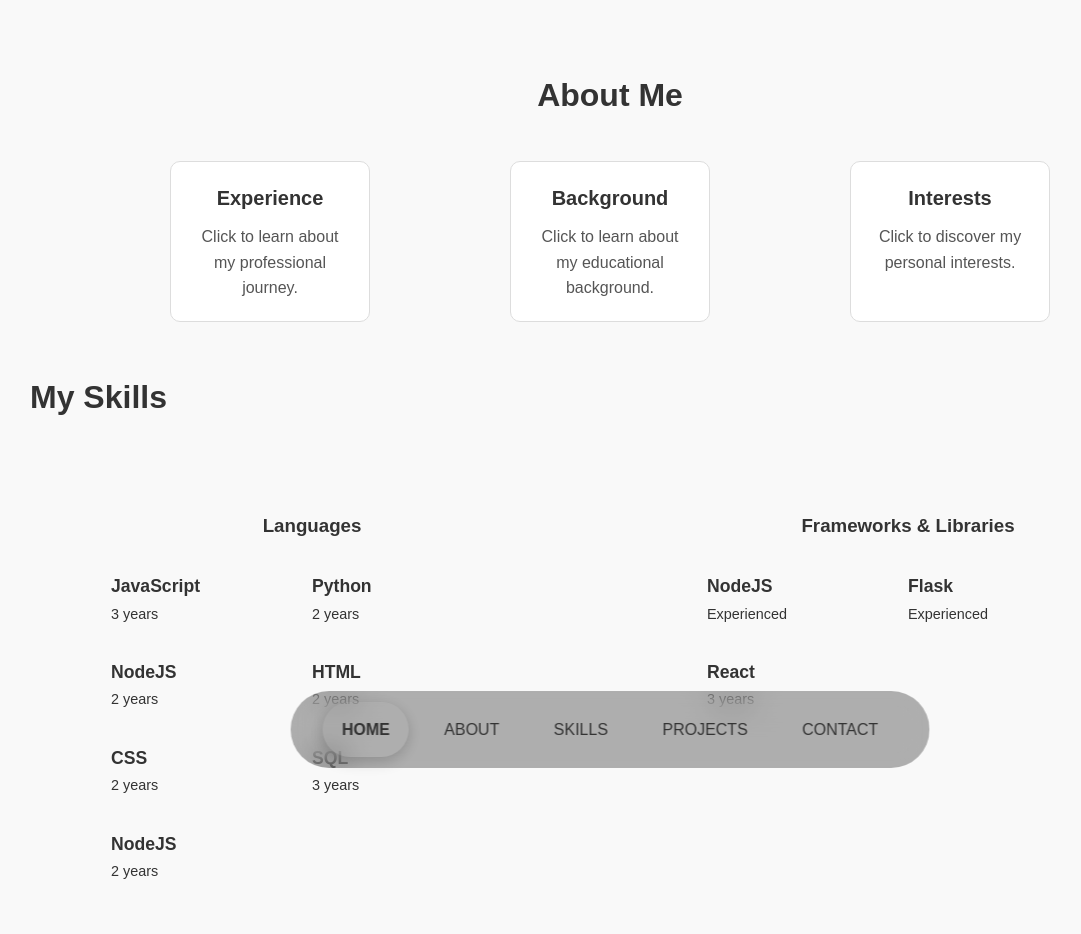
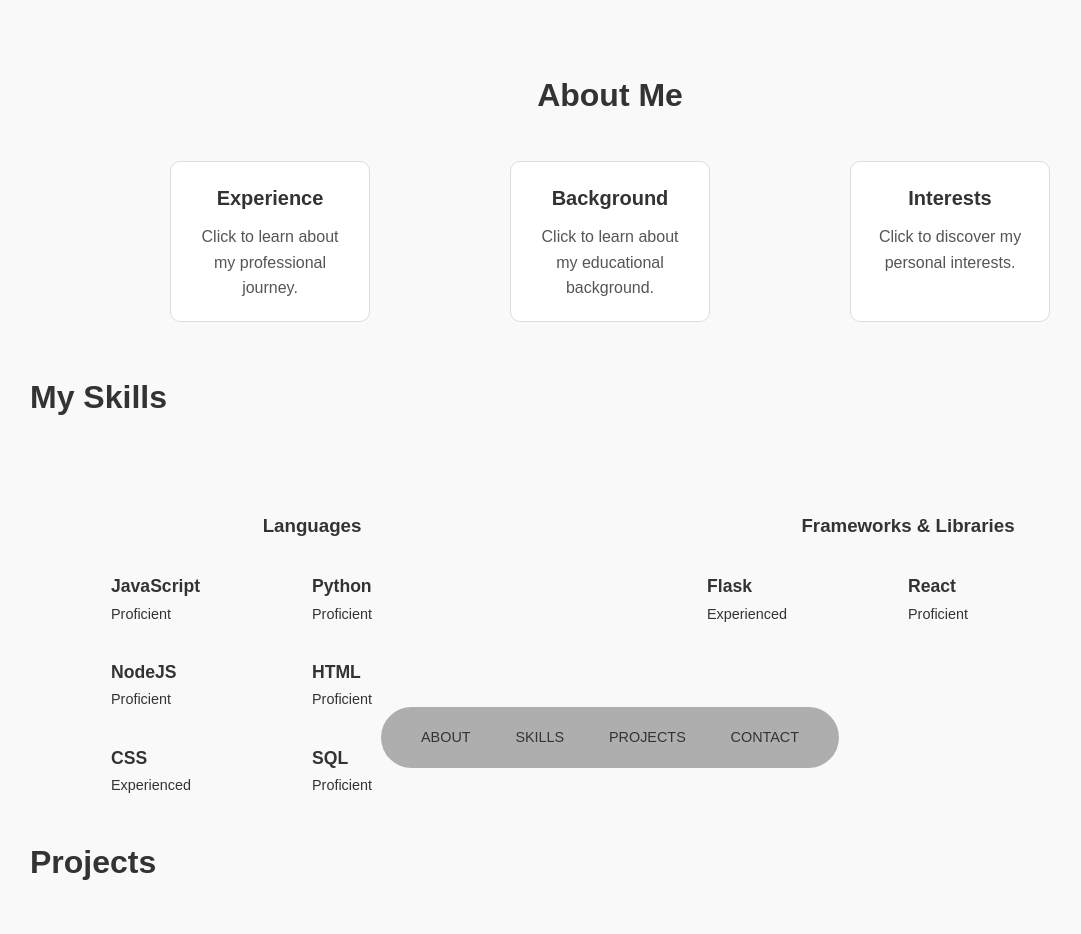
Before and after one commit to MrJayMac/PortfolioWebsite, a React (Create React App) app in the folder client/: page / in a window 1280 px wide. Shown: the top 934 px of the page, without its empty margins (30-1111 px from the left). Built offline with nearby package versions, Linux system fonts and the light colour scheme.

Commit message:
implemented nav bar

```diff
--- a/client/package.json
+++ b/client/package.json
@@ -13,6 +13,7 @@
     "react-dom": "^18.3.1",
     "react-modal": "^3.16.1",
     "react-scripts": "5.0.1",
+    "react-transition-group": "^4.4.5",
     "web-vitals": "^2.1.4"
   },
   "scripts": {
--- a/client/src/components/About/About.css
+++ b/client/src/components/About/About.css
@@ -27,9 +27,7 @@
 }
 
 .card:hover {
-  background-color: #007bff;
-  color: white;
-  transform: scale(1.05);
+  transform: scale(1.03);
 }
 
 .card h5 {
--- a/client/src/components/Nav/Nav.css
+++ b/client/src/components/Nav/Nav.css
@@ -2,9 +2,9 @@
 nav {
     background: rgba(0, 0, 0, 0.3);
     display: flex;
-    gap: 1rem;
-    padding: 0.7rem 2rem;
-    border-radius: 3rem;
+    gap: 0.8rem;  /* Reduced the gap between the links */
+    padding: 0.5rem 1.5rem;  /* Reduced padding to make the navbar smaller */
+    border-radius: 2rem;  /* Reduced border-radius to match the smaller size */
     backdrop-filter: blur(15px);
     position: fixed;
     bottom: 2rem;
@@ -16,13 +16,13 @@ nav {
 /* Links Styling */
 nav a {
     background: transparent;
-    padding: 0.9rem 1.2rem;
-    border-radius: 2rem;
+    padding: 0.7rem 1rem;  /* Reduced padding inside the links */
+    border-radius: 1.5rem;  /* Reduced the border-radius of the links */
     color: var(--color-light);
-    font-size: 1rem;
+    font-size: 0.9rem;  /* Reduced font size */
     text-transform: uppercase;
     text-decoration: none;
-    font-weight: 500;
+    font-weight: 200;
     transition: background 0.3s ease, color 0.3s ease, font-weight 0.3s ease;
 }
 
--- a/client/src/components/Nav/Nav.jsx
+++ b/client/src/components/Nav/Nav.jsx
@@ -1,12 +1,9 @@
-import React, { useState } from 'react';
+import React from 'react';
 import './Nav.css';
 
 const Nav = () => {
-  const [activeNav, setActiveNav] = useState('#');
-
   const navLinks = [
-    { href: '#', label: 'Home' },
-    { href: '#about', label: 'About' },
+    { href: '#', label: 'About' },
     { href: '#skills', label: 'Skills' },
     { href: '#projects', label: 'Projects' },
     { href: '#contact', label: 'Contact' },
@@ -18,8 +15,6 @@ const Nav = () => {
         <a
           key={href}
           href={href}
-          onClick={() => setActiveNav(href)}
-          className={activeNav === href ? 'active' : ''}
         >
           {label}
         </a>
--- a/client/src/components/Projects/Projects.jsx
+++ b/client/src/components/Projects/Projects.jsx
@@ -8,21 +8,18 @@ const Projects = () => {
       id: 1,
       title: 'Weather Application',
       github: 'https://github.com/MrJayMac/WeatherApp',
-      demo: 'https://youtu.be/MRzrrbVtu54',
       description: 'A weather forecasting app built with ReactJS, utilizing OpenWeatherMap API for real-time updates.',
     },
     {
       id: 2,
       title: 'Todo App',
       github: 'https://github.com/MrJayMac/TodoApp',
-      demo: '',
       description: 'A feature-rich Todo app using React, Express, Node, and PostgreSQL for full-stack functionality.',
     },
     {
       id: 2,
       title: 'Movie Recommender',
       github: 'https://github.com/MrJayMac/movie-recommend',
-      demo: '',
       description: 'A dynamic movie recommendation system built with React, Express, NodeJS, and PostgreSQL. Leverages the TMDB API to provide personalized movie suggestions based on user preferences and watched history.'
     }
   ];
@@ -32,7 +29,7 @@ const Projects = () => {
       <h2>Projects</h2>
 
       <div className="container projects__container">
-        {projectData.map(({ id, title, image, github, demo, description }) => (
+        {projectData.map(({ id, title, image, github, description }) => (
           <article key={id} className="project__item">
             <div className="project__item-image">
               <img src={image} alt={`${title}-image`} />
@@ -43,11 +40,6 @@ const Projects = () => {
               <a href={github} className="btn" target="_blank" rel="noreferrer">
                 GitHub
               </a>
-              {demo && (
-                <a href={demo} className="btn btn-primary" target="_blank" rel="noreferrer">
-                  Live Demo
-                </a>
-              )}
             </div>
           </article>
         ))}
--- a/client/src/components/Skills/Skills.jsx
+++ b/client/src/components/Skills/Skills.jsx
@@ -13,43 +13,37 @@ const Skills = () => {
             <article className='skills__details'>
               <div>
                 <h4>JavaScript</h4>
-                <small className='text-light'>3 years</small>
+                <small className='text-light'>Proficient</small>
               </div>
             </article>
             <article className='skills__details'>
               <div>
                 <h4>Python</h4>
-                <small className='text-light'>2 years</small>
+                <small className='text-light'>Proficient</small>
               </div>
             </article>
             <article className='skills__details'>
               <div>
                 <h4>NodeJS</h4>
-                <small className='text-light'>2 years</small>
+                <small className='text-light'>Proficient</small>
               </div>
             </article>
             <article className='skills__details'>
               <div>
                 <h4>HTML</h4>
-                <small className='text-light'>2 years</small>
+                <small className='text-light'>Proficient</small>
               </div>
             </article>
             <article className='skills__details'>
               <div>
                 <h4>CSS</h4>
-                <small className='text-light'>2 years</small>
+                <small className='text-light'>Experienced</small>
               </div>
             </article>
             <article className='skills__details'>
               <div>
                 <h4>SQL</h4>
-                <small className='text-light'>3 years</small>
-              </div>
-            </article>
-            <article className='skills__details'>
-              <div>
-                <h4>NodeJS</h4>
-                <small className='text-light'>2 years</small>
+                <small className='text-light'>Proficient</small>
               </div>
             </article>
           </div>
@@ -62,12 +56,6 @@ const Skills = () => {
           <div className="skills__content">
             <article className='skills__details'>
               <div>
-                <h4>NodeJS</h4>
-                <small className='text-light'>Experienced</small>
-              </div>
-            </article>
-            <article className='skills__details'>
-              <div>
                 <h4>Flask</h4>
                 <small className='text-light'>Experienced</small>
               </div>
@@ -75,7 +63,7 @@ const Skills = () => {
             <article className='skills__details'>
               <div>
                 <h4>React</h4>
-                <small className='text-light'>3 years</small>
+                <small className='text-light'>Proficient</small>
               </div>
             </article>
           </div>
```
Also changed, not shown: 1 other file (tests, documents, lock files or other folders). Lines whose indentation alone changed are shown as unchanged.
